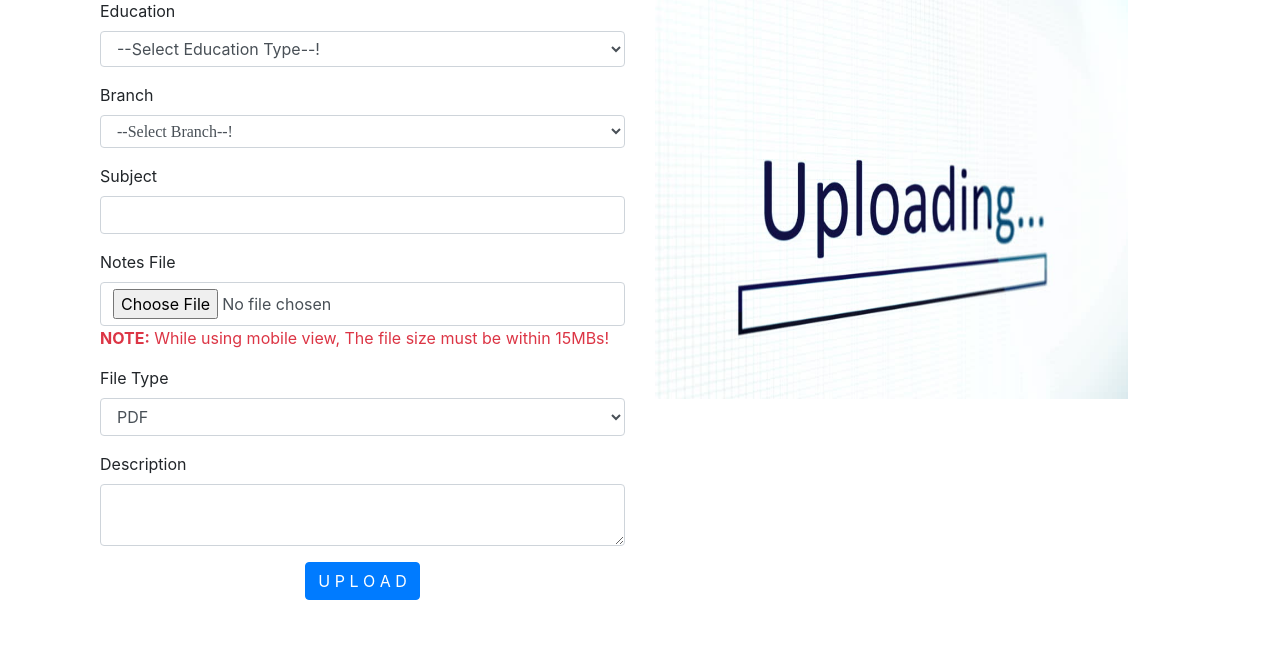
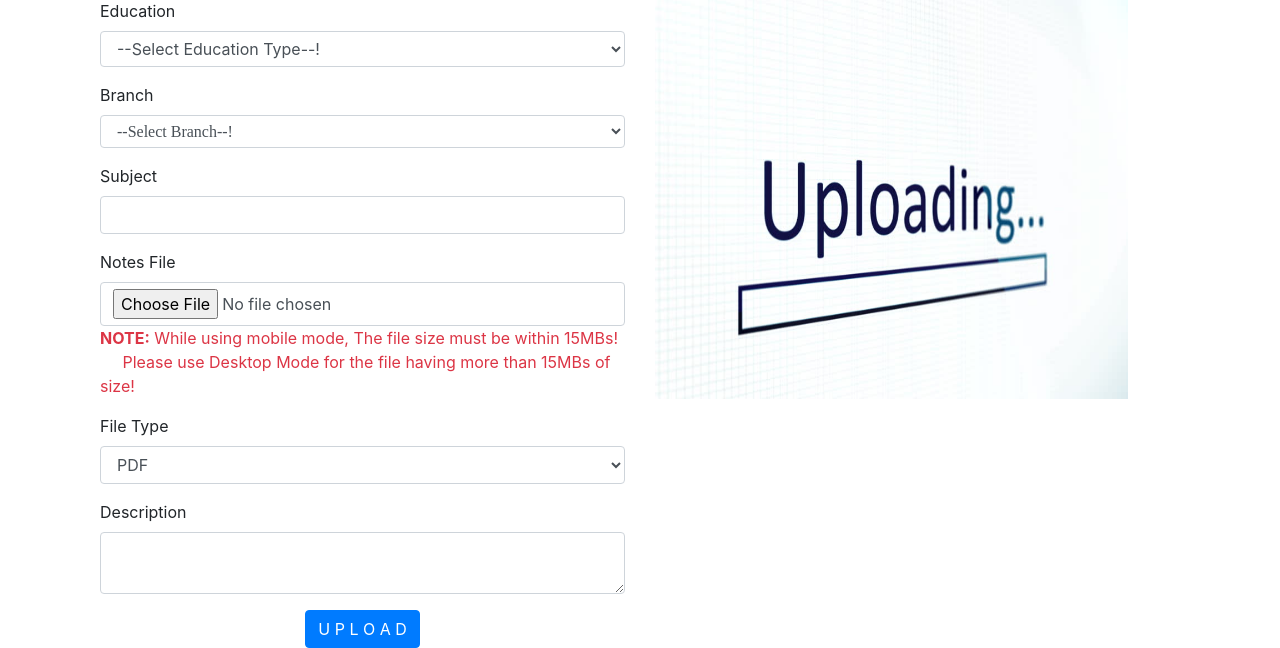
Before and after one commit to edutecham/Edutech, a Django app: page /upload_notes/ in a window 1280 px wide. Shown: the part 302-950 px from the top of the page. Before the commit the page ends 902 px from the top, so only its background shows below. Run offline with Django 3.2, Linux system fonts and the light colour scheme; the visitor is signed in with stand-in values (Sample User, id 1); some libraries are stand-ins or nearby versions.

Commit message:
commited

```diff
--- a/notes/templates/index.html
+++ b/notes/templates/index.html
@@ -117,7 +117,7 @@ img {vertical-align: middle;}
 <div class="image">
 
 <div class="transparentbox">
-   <marquee class="text-danger" behavior="scroll" direction="left" style="background:  #a6a6a6"><b>Note:</b>  While opening in mobile, please must view site in desktop mode. If you will not open site in desktop mode, then there is a restriction of file size at the time of uploading upto 15MB only.</marquee>
+   <marquee class="text-danger" behavior="scroll" direction="left" style="background:  #a6a6a6"><b>Note:</b>  While opening in mobile, please must view site in desktop mode. If you will not open site in desktop mode, then there is a restriction of file size is 15MB only at the time of uploading.&nbsp;&nbsp;&nbsp;&nbsp;&nbsp;&nbsp;&nbsp;&nbsp;&nbsp;&nbsp;&nbsp;&nbsp;&nbsp;&nbsp;&nbsp;&nbsp;&nbsp;&nbsp;&nbsp;&nbsp;&nbsp;&nbsp;&nbsp;&nbsp;&nbsp;&nbsp;&nbsp;&nbsp;&nbsp;&nbsp;&nbsp;&nbsp;&nbsp;&nbsp;&nbsp;&nbsp;&nbsp;&nbsp;&nbsp;&nbsp;&nbsp;&nbsp;&nbsp;&nbsp;&nbsp;&nbsp;&nbsp;&nbsp;&nbsp;&nbsp;&nbsp;&nbsp;&nbsp;&nbsp;&nbsp;&nbsp;&nbsp;&nbsp;&nbsp;&nbsp;&nbsp;&nbsp;&nbsp;&nbsp;&nbsp;&nbsp;&nbsp;&nbsp;&nbsp;&nbsp;&nbsp;&nbsp;&nbsp;&nbsp;&nbsp;&nbsp;&nbsp;&nbsp;&nbsp;&nbsp;&nbsp;&nbsp;&nbsp;&nbsp;&nbsp;&nbsp;&nbsp;&nbsp;&nbsp;&nbsp;&nbsp;&nbsp;&nbsp;&nbsp;&nbsp;&nbsp;&nbsp;&nbsp;&nbsp;&nbsp;&nbsp;&nbsp;&nbsp;&nbsp;&nbsp;&nbsp;&nbsp;&nbsp;&nbsp;&nbsp;&nbsp;&nbsp;&nbsp;&nbsp;&nbsp;&nbsp;&nbsp;&nbsp;&nbsp;&nbsp;&nbsp;&nbsp;&nbsp;&nbsp;&nbsp;&nbsp;&nbsp;&nbsp;&nbsp;&nbsp;&nbsp;&nbsp;&nbsp; <b>Note: </b>Please Provide Correct Information While Creating an Account!</marquee>
     <p style="color: #29a329; ">Online Notes Sharing</p>
     <div class="container slideshow-container ">
   <h4 class="mt-1 text-danger" style="font-family: arial; padding-right: 2%; font-weight: bold; ">Just 4 Step to follow</h4>
--- a/notes/templates/upload_notes.html
+++ b/notes/templates/upload_notes.html
@@ -108,7 +108,7 @@ color : #429E00 ; font-weight : bold
       <div class="form-group">
         <label>Notes File</label>
           <input type = file required name="notesfile"  class="form-control">
-          <p class="text-danger"><b>NOTE:</b> While using mobile view, The file size must be within 15MBs!</p>
+          <p class="text-danger"><b>NOTE:</b> While using mobile mode, The file size must be within 15MBs!<br>&nbsp;&nbsp;&nbsp;&nbsp;&nbsp;Please use Desktop Mode for the file having more than 15MBs of size!</p>
       </div>
 
       <div class="form-group">
```
